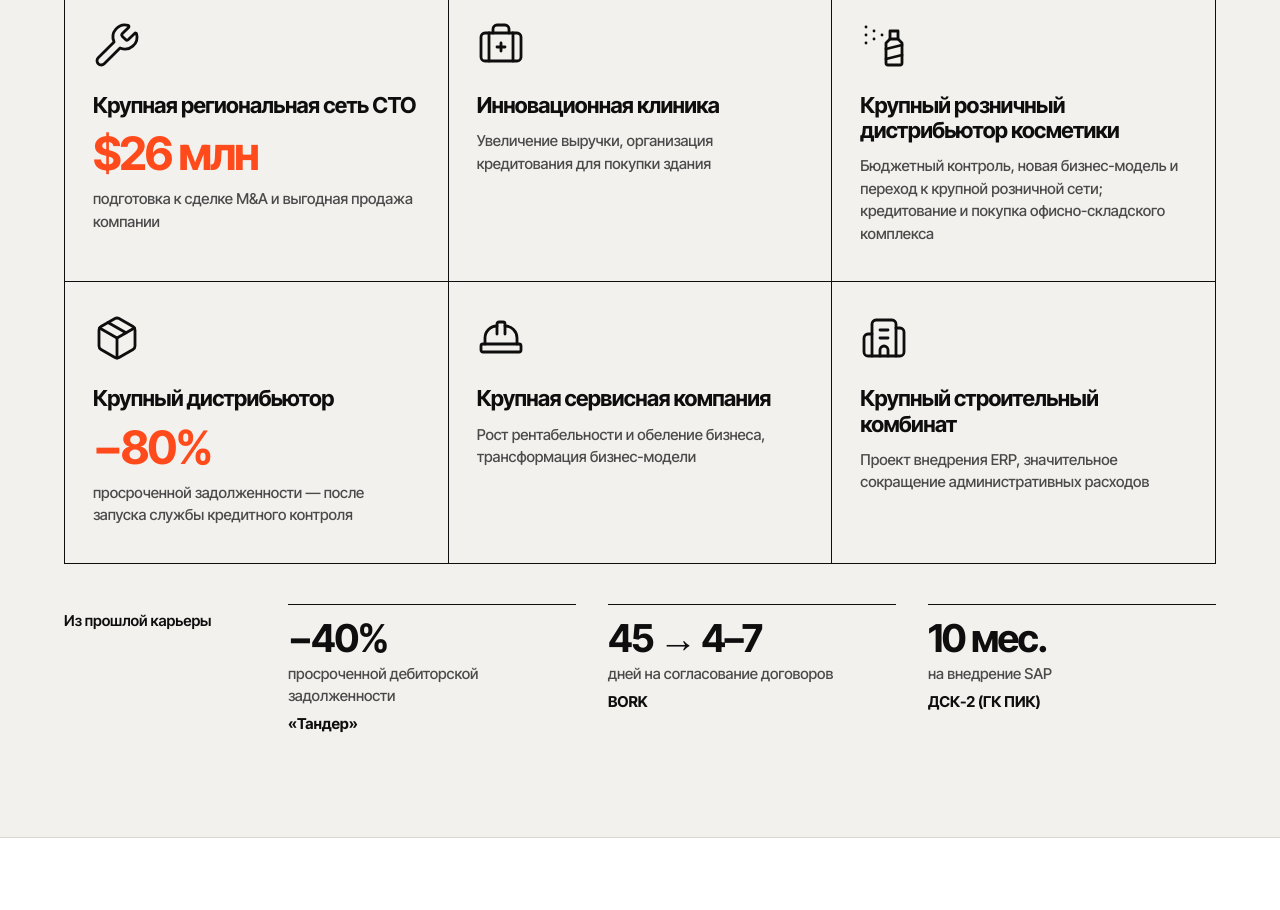
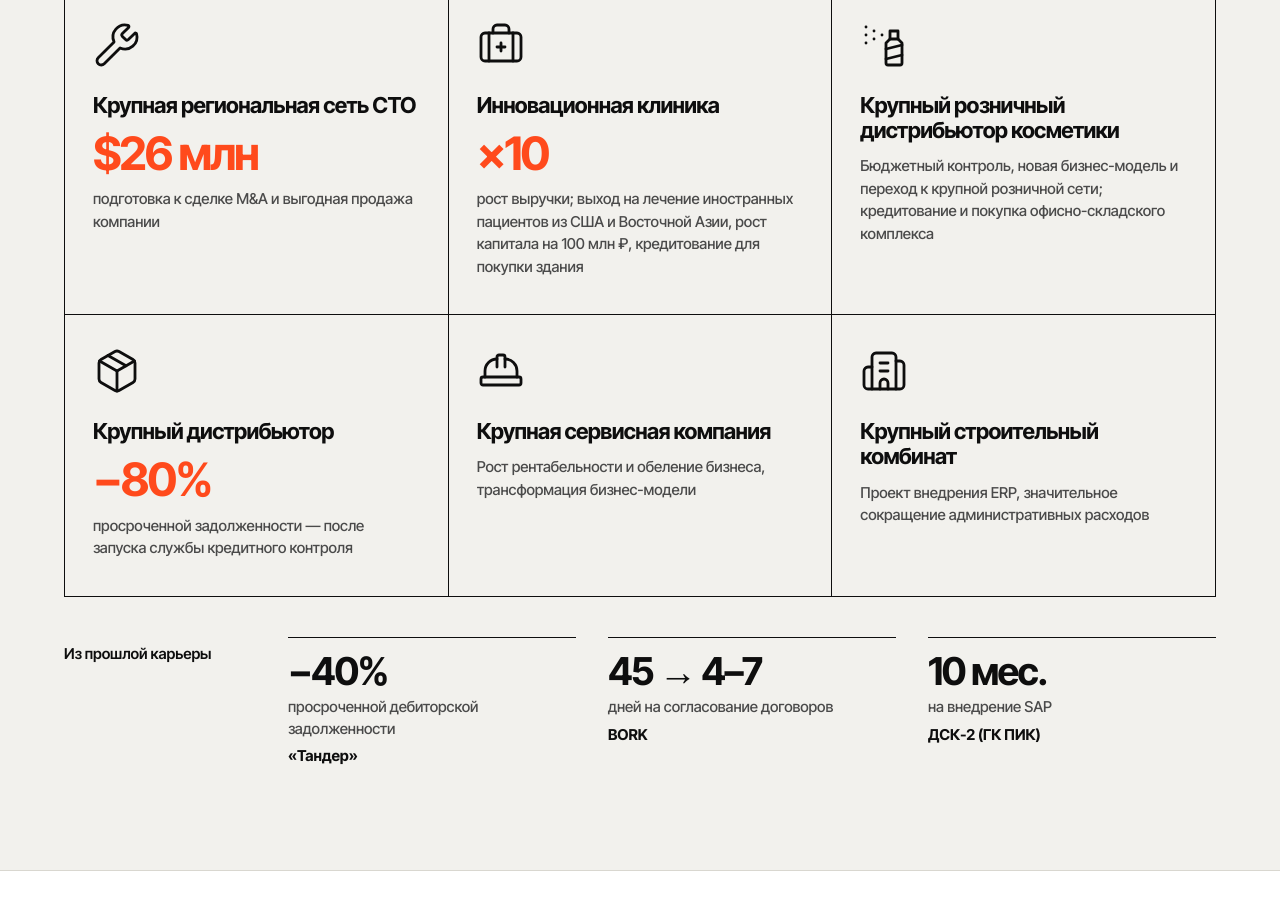
Before and after one commit to blackredwhitee/popov-bold, a Next.js app: page / in a window 1280 px wide. Shown: the part 6600-7510 px from the top of the page. Built offline with nearby package versions, Linux system fonts and the light colour scheme; no server answers.

Commit message:
Кейс клиники: рост выручки ×10, иностранные пациенты, капитал +100 млн ₽
Co-Authored-By: Claude Opus 5.5 <noreply@anthropic.com>

```diff
--- a/src/data/cases.ts
+++ b/src/data/cases.ts
@@ -12,7 +12,7 @@ export const CASES: CaseItem[] = [
   { title: "Розничная сеть", meta: "Проект · региональная сеть магазинов косметики", ind: "Ритейл и дистрибуция", task: "Антикризис", num: "6 мес.", numLabel: "до выхода на прибыль", icon: "cart" },
   { title: "Складская логистика", meta: "Проект", ind: "Логистика", task: "Рост прибыли", num: "2 мес.", numLabel: "перезапуск склада, чтобы получить контракт с крупным федеральным заказчиком", icon: "forklift" },
   { title: "Крупная региональная сеть СТО", meta: "Проект", ind: "Автосервис", task: "Подготовка к сделке", num: "$26 млн", numLabel: "подготовка к сделке M&A и выгодная продажа компании", icon: "wrench" },
-  { title: "Инновационная клиника", meta: "Проект", ind: "Медицина", task: "Рост прибыли", numLabel: "Увеличение выручки, организация кредитования для покупки здания", icon: "clinic" },
+  { title: "Инновационная клиника", meta: "Проект", ind: "Медицина", task: "Рост прибыли", num: "×10", numLabel: "рост выручки; выход на лечение иностранных пациентов из США и Восточной Азии, рост капитала на 100 млн ₽, кредитование для покупки здания", icon: "clinic" },
   { title: "Крупный розничный дистрибьютор косметики", meta: "Проект", ind: "Ритейл и дистрибуция", task: "Рост прибыли", numLabel: "Бюджетный контроль, новая бизнес-модель и переход к крупной розничной сети; кредитование и покупка офисно-складского комплекса", icon: "cosmetics" },
   { title: "Крупный дистрибьютор", meta: "Проект", ind: "Ритейл и дистрибуция", task: "Рост прибыли", num: "−80%", numLabel: "просроченной задолженности — после запуска службы кредитного контроля", icon: "package" },
   { title: "Крупная сервисная компания", meta: "Проект", ind: "B2B-услуги", task: "Рост прибыли", numLabel: "Рост рентабельности и обеление бизнеса, трансформация бизнес-модели", icon: "worker" },
```
